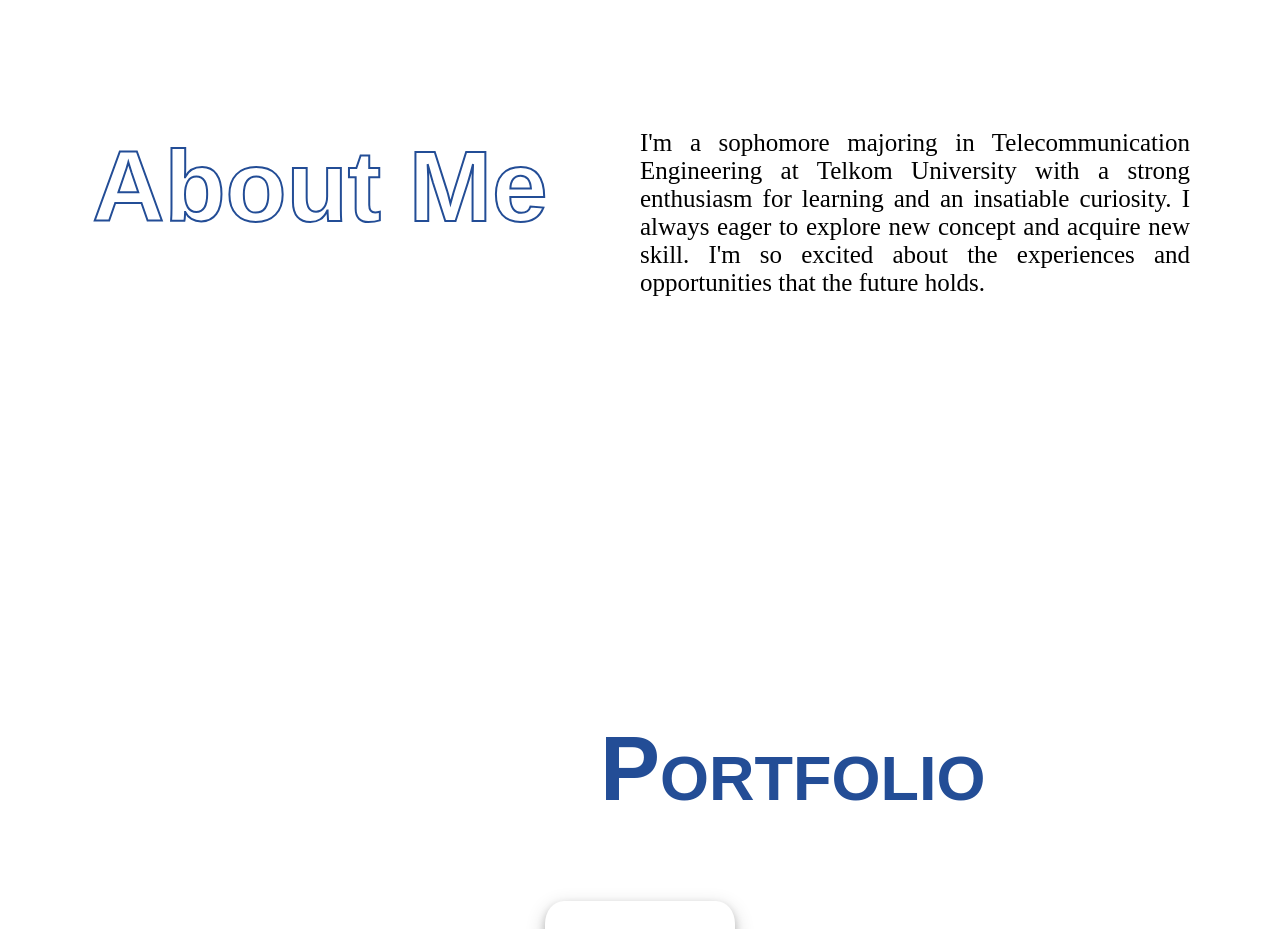
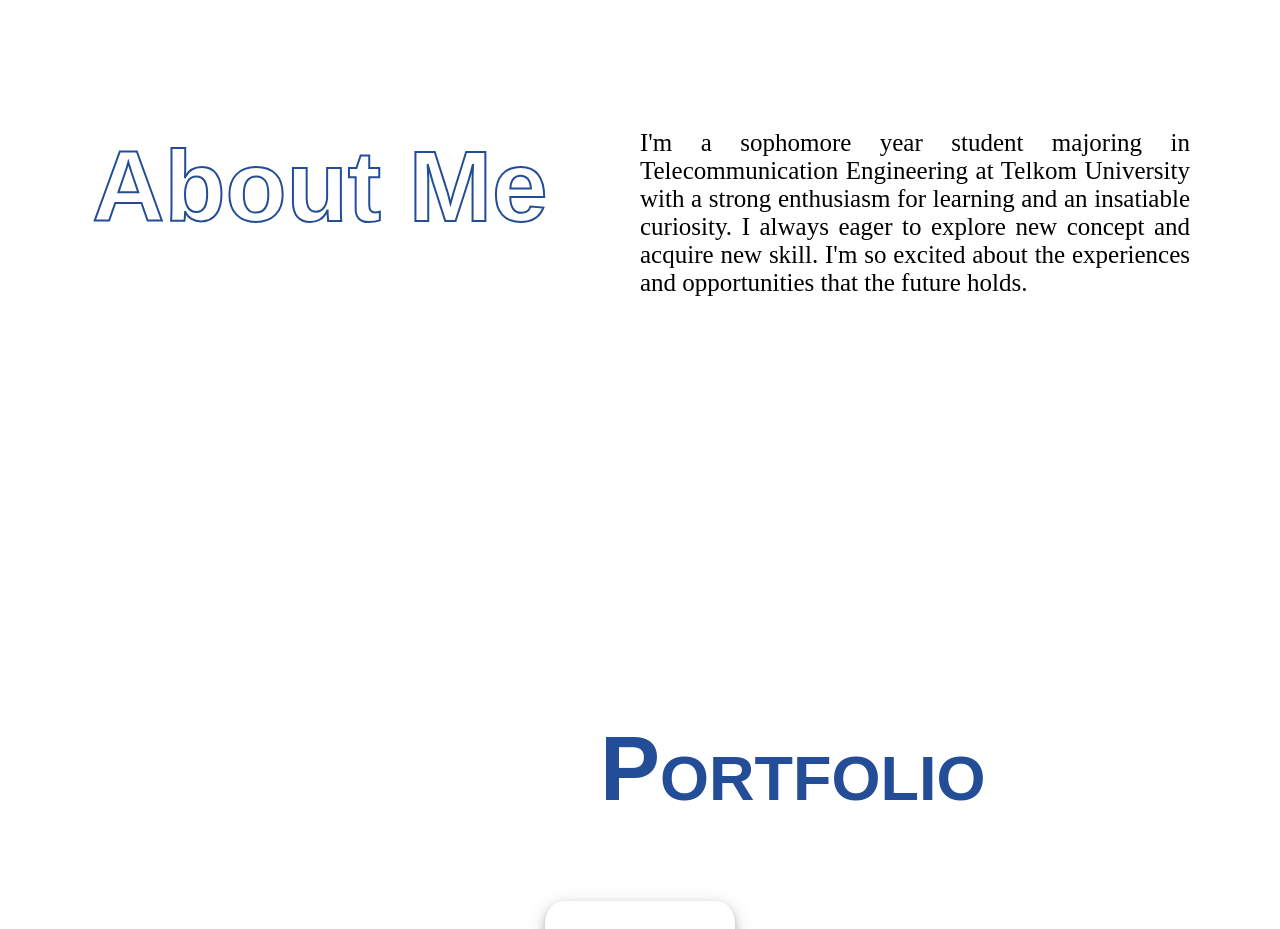
Before and after one commit to stevanniep/stevanniep.github.io, a plain HTML site: page index.html in a window 1280 px wide. Shown: the part 1000-1929 px from the top of the page. Drawn offline with Linux system fonts and the light colour scheme; a web font is replaced by a local one.

Commit message:
Update index.html
edit about me text

```diff
--- a/index.html
+++ b/index.html
@@ -38,7 +38,7 @@
                     <h1>About Me</h1>
                 </div>
                 <div class="about-section">
-                    <p>I'm a sophomore majoring in Telecommunication Engineering at Telkom University with a strong enthusiasm for learning and an insatiable curiosity. I always eager to explore new concept and acquire new skill. I'm so excited about the experiences and opportunities that the future holds.</p>
+                    <p>I'm a sophomore year student majoring in Telecommunication Engineering at Telkom University with a strong enthusiasm for learning and an insatiable curiosity. I always eager to explore new concept and acquire new skill. I'm so excited about the experiences and opportunities that the future holds.</p>
                 </div>
             </div>
             <div id="portfolio" class="section">
```
